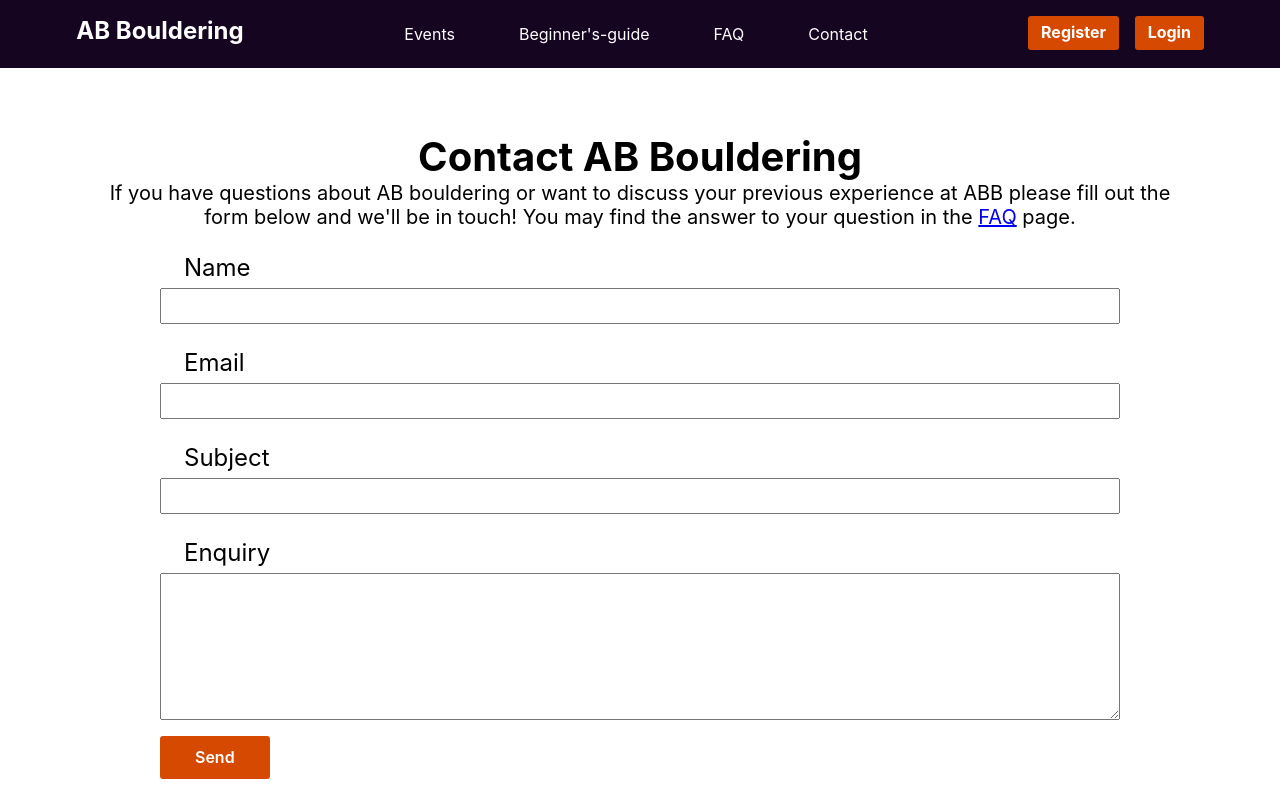
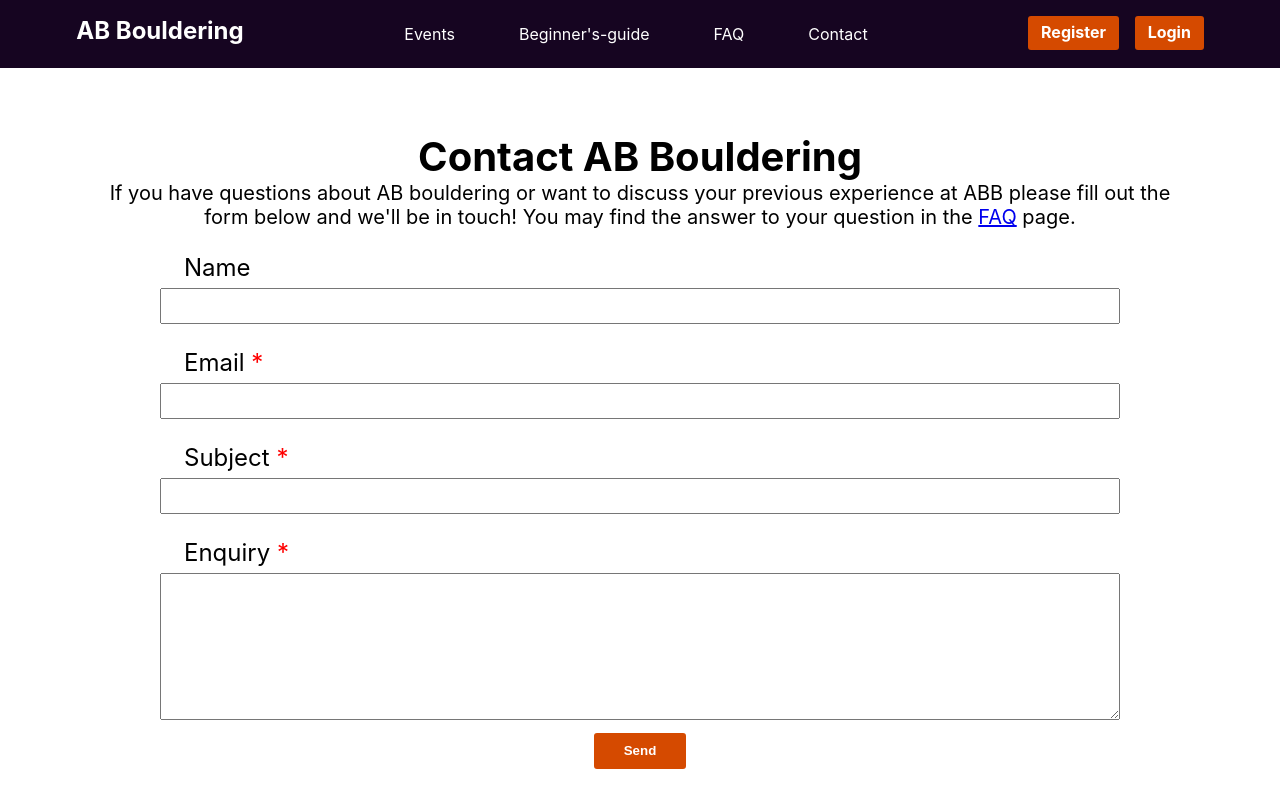
Before and after one commit to WildHeat/bouldering-booking, a React (Create React App) app: page /contact in a window 1280 px wide. Shown: the top 800 px of the page. Built offline with nearby package versions, Linux system fonts and the light colour scheme.

Commit message:
added error and success message to contact page

```diff
--- a/src/components/ContactPage/ContactPage.css
+++ b/src/components/ContactPage/ContactPage.css
@@ -66,3 +66,41 @@
   background-color: var(--light-color);
   color: var(--accent-color);
 }
+
+.contact-input-container span {
+  color: red;
+}
+
+.success-overlay {
+  display: block;
+  position: fixed;
+  inset: 0 0 0 0;
+  background-color: rgba(0, 0, 0, 0.47);
+}
+
+.success-message {
+  border-radius: 13px;
+  position: relative;
+  width: fit-content;
+  top: 30%;
+  padding: 2em 4em 4em 4em;
+  margin-inline: auto;
+  background-color: white;
+  width: 30%;
+}
+
+.success-message button {
+  font-size: 1.3em;
+  background-color: var(--accent-color);
+  color: var(--light-color);
+  border-radius: 5px;
+  margin-top: 2em;
+  border: solid var(--accent-color);
+  padding: 0.25em 0.75em;
+}
+
+.success-message button:hover {
+  cursor: pointer;
+  background-color: var(--light-color);
+  color: var(--accent-color);
+}
--- a/src/components/ContactPage/ContactPage.js
+++ b/src/components/ContactPage/ContactPage.js
@@ -7,9 +7,30 @@ const ContactPage = () => {
   const [email, setEmail] = useState("");
   const [subject, setSubject] = useState("");
   const [enquiry, setEnquiry] = useState("");
+  const [errorMessage, setErrorMessage] = useState("");
+  const emailformat =
+    /^([A-Za-z0-9_\-.+])+@([A-Za-z0-9_\-.])+\.([A-Za-z]{2,4})$/;
+  const [successMessageStyle, setSuccessMessageStyle] = useState({
+    display: "none",
+  });
 
-  const handleSubmitContactRequest = () => {
-    fetch(process.env.REACT_APP_BASE_URL + "/api/v1/mail", {
+  const handleSubmitContactRequest = async () => {
+    setErrorMessage("");
+    if (!emailformat.test(email)) {
+      setErrorMessage("Please enter a valid email address");
+      return;
+    }
+    if (subject === "") {
+      setErrorMessage("Subject can't be empty");
+      return;
+    }
+
+    if (enquiry === "") {
+      setErrorMessage("Enquiry field can't be empty");
+      return;
+    }
+
+    await fetch(process.env.REACT_APP_BASE_URL + "/api/v1/mail", {
       method: "POST",
       headers: {
         "Content-type": "application/json",
@@ -20,6 +41,8 @@ const ContactPage = () => {
         subject: subject,
         message: enquiry,
       }),
+    }).then((response) => {
+      if (response.status === 200) setSuccessMessageStyle({ display: "block" });
     });
   };
   return (
@@ -47,7 +70,9 @@ const ContactPage = () => {
             />
           </div>
           <div className="contact-input-container">
-            <label>Email</label>
+            <label>
+              Email <span>*</span>
+            </label>
             <input
               type="text"
               value={email}
@@ -57,7 +82,9 @@ const ContactPage = () => {
             />
           </div>
           <div className="contact-input-container">
-            <label>Subject</label>
+            <label>
+              Subject <span>*</span>
+            </label>
             <input
               type="text"
               value={subject}
@@ -67,7 +94,9 @@ const ContactPage = () => {
             />
           </div>
           <div className="contact-input-container">
-            <label>Enquiry</label>
+            <label>
+              Enquiry <span>*</span>
+            </label>
             <textarea
               id="enquiry-input"
               type="text"
@@ -77,8 +106,30 @@ const ContactPage = () => {
               }}
             />
           </div>
-          <div className="contact-send-button">Send</div>
+          <p className="error-message">{errorMessage}</p>
+          <button
+            className="contact-send-button"
+            onClick={(e) => {
+              e.preventDefault();
+              handleSubmitContactRequest();
+            }}
+          >
+            Send
+          </button>
         </form>
+        <div className="success-overlay" style={successMessageStyle}>
+          <div className="success-message">
+            <h1>Enquiry submitted</h1>
+            <br />
+            <p>
+              We have received your message and will get back to you as soon as
+              possible. Thank you for your patience. :)
+            </p>
+            <Link to={"/"}>
+              <button>Home</button>
+            </Link>
+          </div>
+        </div>
       </div>
     </div>
   );
--- a/src/components/RegisterPage/RegisterPage.js
+++ b/src/components/RegisterPage/RegisterPage.js
@@ -41,9 +41,8 @@ const RegisterPage = () => {
     if (!/[a-z]/.test(password)) {
       errors.push("Password needs contain at least 1 lowercase letter");
     }
-    //// Need to update to include full email validation
     if (!emailformat.test(email)) {
-      errors.push("Please enter an email address");
+      errors.push("Please enter a valid email address");
     }
 
     if (/\s/.test(email)) {
```
